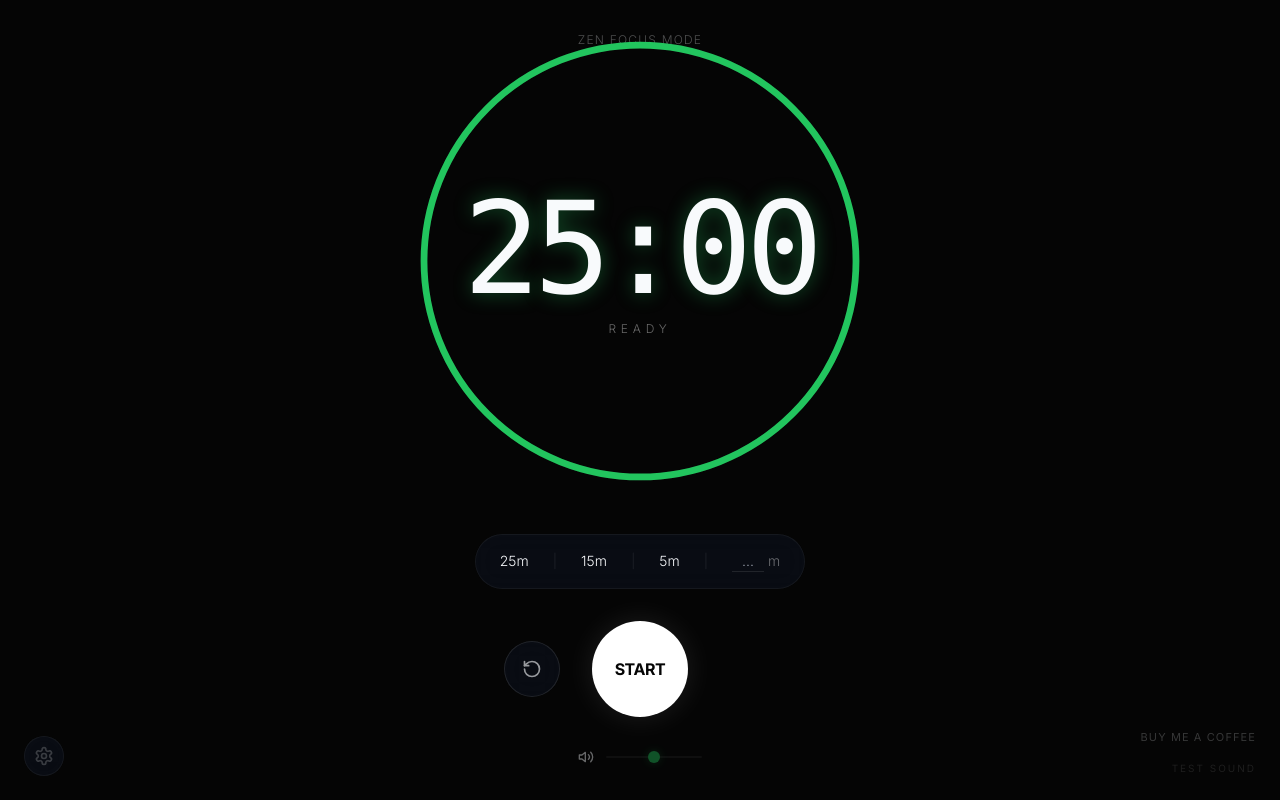
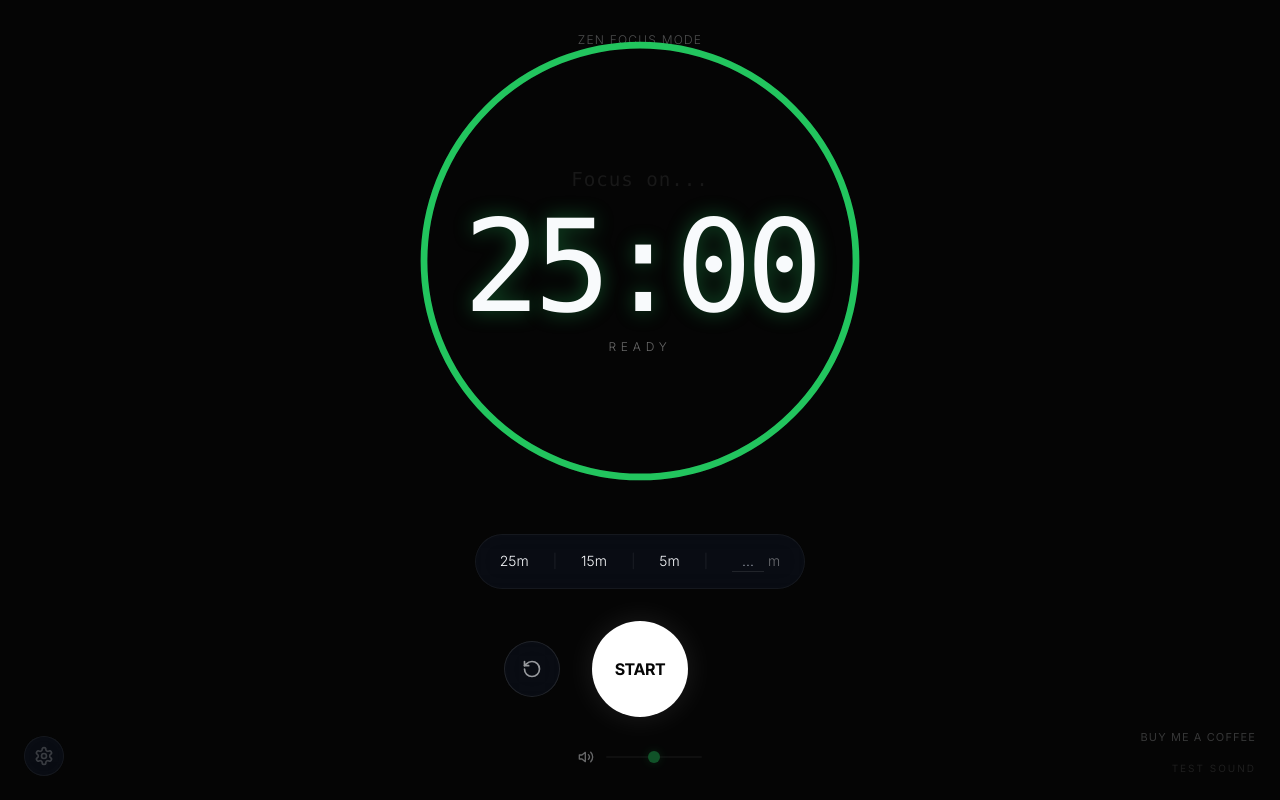
Before and after one commit to uwf-inter/zen-focus, a plain HTML site: page index.html in a window 1280 px wide. Drawn offline with nearby package versions, Linux system fonts and the light colour scheme.

Commit message:
タスクを追加できるようにする

```diff
--- a/index.html
+++ b/index.html
@@ -176,6 +176,43 @@
 
         #support-link:hover {
             color: #22C55E;
+        }
+
+        /* Single Task Input */
+        #task-input {
+            font-size: 1.2rem;
+            opacity: 0.4;
+            background: transparent;
+            border: none;
+            border-bottom: 1px solid transparent;
+            text-align: center;
+            transition: all 0.3s ease;
+            width: 100%;
+            max-width: 250px;
+            margin-bottom: 0.5rem;
+            color: white;
+            font-weight: 300;
+            letter-spacing: 0.05em;
+        }
+
+        #task-input:hover,
+        #task-input:focus {
+            opacity: 0.8;
+        }
+
+        #task-input:focus {
+            outline: none;
+            border-bottom: 1px solid rgba(255, 255, 255, 0.1);
+        }
+
+        #task-input::placeholder {
+            color: rgba(255, 255, 255, 0.2);
+            font-weight: 300;
+        }
+
+        #task-input[readonly] {
+            pointer-events: none;
+            border-bottom: 1px solid transparent;
         }
 
         /* Settings Modal */
@@ -361,6 +398,7 @@
 
         <!-- Time Display -->
         <div class="flex flex-col items-center justify-center z-10 text-center">
+            <input type="text" id="task-input" placeholder="Focus on..." data-gtm-click="task_input" class="font-mono">
             <div class="relative flex items-center justify-center">
                 <div id="timer-display"
                     class="text-7xl sm:text-9xl font-mono font-light tracking-tighter glow transition-all duration-1000">
@@ -543,6 +581,7 @@
         const soundKnob = document.getElementById('sound-knob');
         const themeToggle = document.getElementById('theme-toggle');
         const themeKnob = document.getElementById('theme-knob');
+        const taskInput = document.getElementById('task-input');
 
         const radius = 48;
         const circumference = 2 * Math.PI * radius;
@@ -578,6 +617,7 @@
             pauseIcon.classList.remove('hidden');
             startBtn.classList.add('btn-active');
             startBtn.setAttribute('data-gtm-click', 'timer_pause');
+            taskInput.readOnly = true;
 
             timerId = setInterval(() => {
                 timeLeft--;
@@ -596,6 +636,7 @@
             pauseIcon.classList.add('hidden');
             startBtn.classList.remove('btn-active');
             startBtn.setAttribute('data-gtm-click', 'timer_start');
+            taskInput.readOnly = false;
             clearInterval(timerId);
         }
 
@@ -605,6 +646,7 @@
             timeLeft = totalTime;
             clearAnimations();
             updateDisplay();
+            taskInput.readOnly = false;
         }
 
         function completeTimer() {
@@ -753,6 +795,17 @@
         updateSoundToggleUI();
         updateThemeUI();
 
+        // Task Input Logic
+        taskInput.value = localStorage.getItem('zenFocusTask') || '';
+        taskInput.addEventListener('keydown', (e) => {
+            if (e.key === 'Enter') {
+                localStorage.setItem('zenFocusTask', taskInput.value);
+                taskInput.blur();
+                window.dataLayer = window.dataLayer || [];
+                window.dataLayer.push({ 'event': 'task_set' });
+            }
+        });
+
         // Keyboard Shortcuts
         document.addEventListener('keydown', (e) => {
             // Disable shortcuts if user is typing in an input
```
